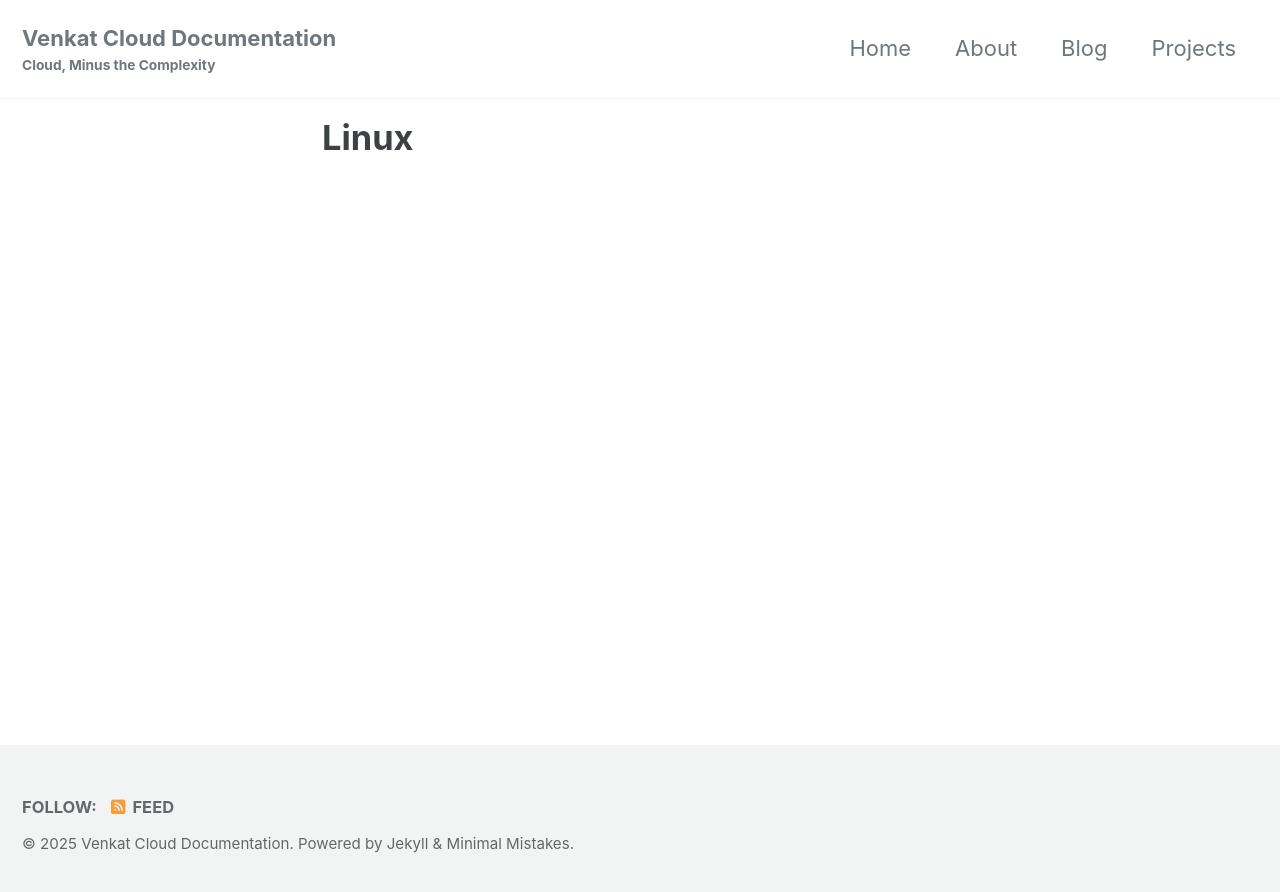
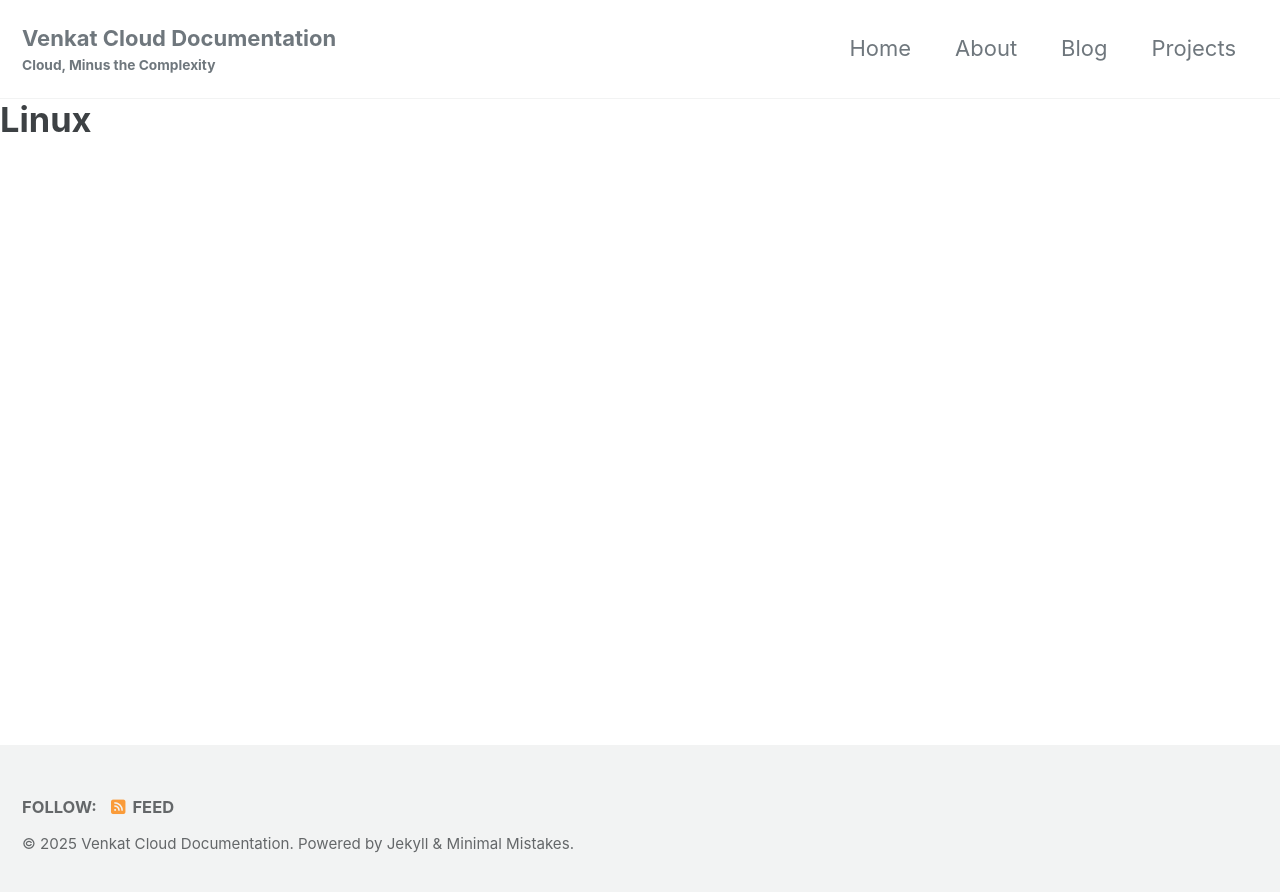
Before and after one commit to Venkateswarlu-Vaddineni/GitHub, a Jekyll site: the page built from _pages/linux.md, in a window 1280 px wide. Shown: the top 892 px of the page. Built offline with Jekyll 4.4.1, drawn with Linux system fonts in a browser that asks for light colours; cached includes are drawn as plain includes.

Commit message:
Update category.html

```diff
--- a/_layouts/category.html
+++ b/_layouts/category.html
@@ -1,10 +1,15 @@
 ---
-layout: archive
+layout: default
 ---
 
-{{ content }}
+<h1>{{ page.title }}</h1>
 
-{% assign entries_layout = page.entries_layout | default: 'list' %}
-<div class="entries-{{ entries_layout }}">
-  {% include posts-category.html taxonomy=page.taxonomy type=entries_layout %}
-</div>
+<ul>
+  {% for post in site.posts %}
+    {% if post.categories contains page.category %}
+      <li>
+        <a href="{{ post.url }}">{{ post.title }}</a>
+      </li>
+    {% endif %}
+  {% endfor %}
+</ul>
```
